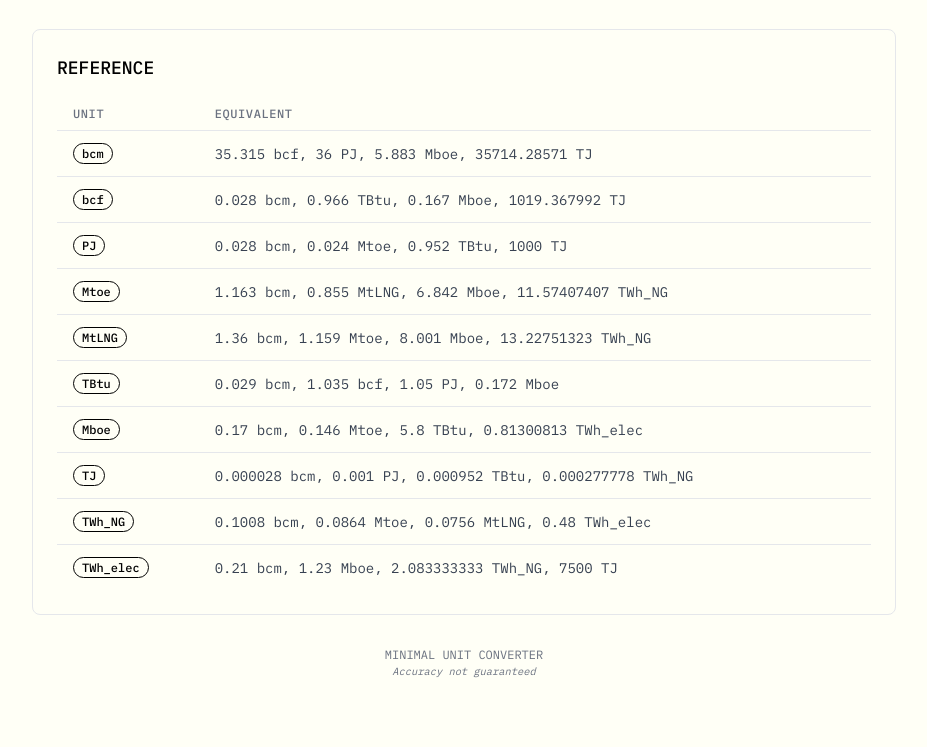
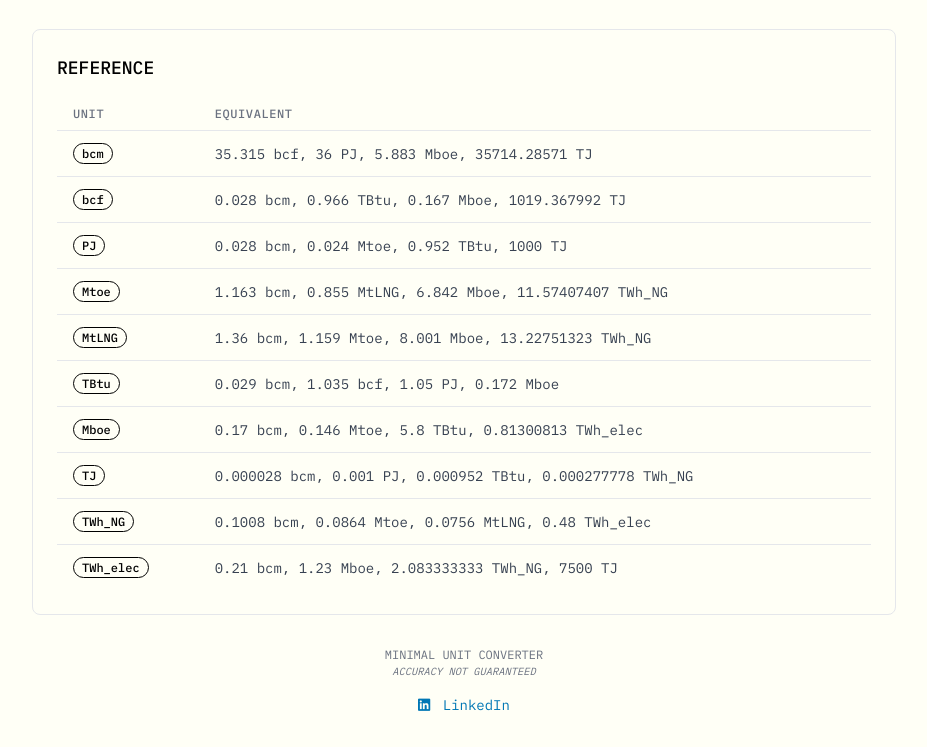
Before and after one commit to 1uwuw1/minimalist-unit-converter, a plain HTML site: page index.html in a window 1280 px wide. Shown: the part 427-1174 px from the top of the page, without its empty margins (176-1103 px from the left). Before the commit the page ends 1138 px from the top, so only its background shows below. Drawn offline with nearby package versions, Linux system fonts and the light colour scheme.

Commit message:
Update index.html

```diff
--- a/index.html
+++ b/index.html
@@ -165,9 +165,12 @@
         <!-- Footer -->
         <div class="mt-8 text-center text-gray-500 text-xs font-mono">
             <p>MINIMAL UNIT CONVERTER</p>
-            <p class="italic text-[0.65rem]">Accuracy not guaranteed</p>
+            <p class="italic text-[0.65rem]">ACCURACY NOT GUARANTEED</p>
+            <br>
+            <a href="https://www.linkedin.com/in/riley-skipworth/" target="_blank" rel="noopener noreferrer" class="text-[#0077B5] hover:text-[#0077B5] transition-colors text-sm">
+                <i class="fab fa-linkedin mr-1 text-[#0077B5]"></i> LinkedIn
+            </a>
         </div>
-    </div>
 
     <script>
         // Conversion factors database
```
